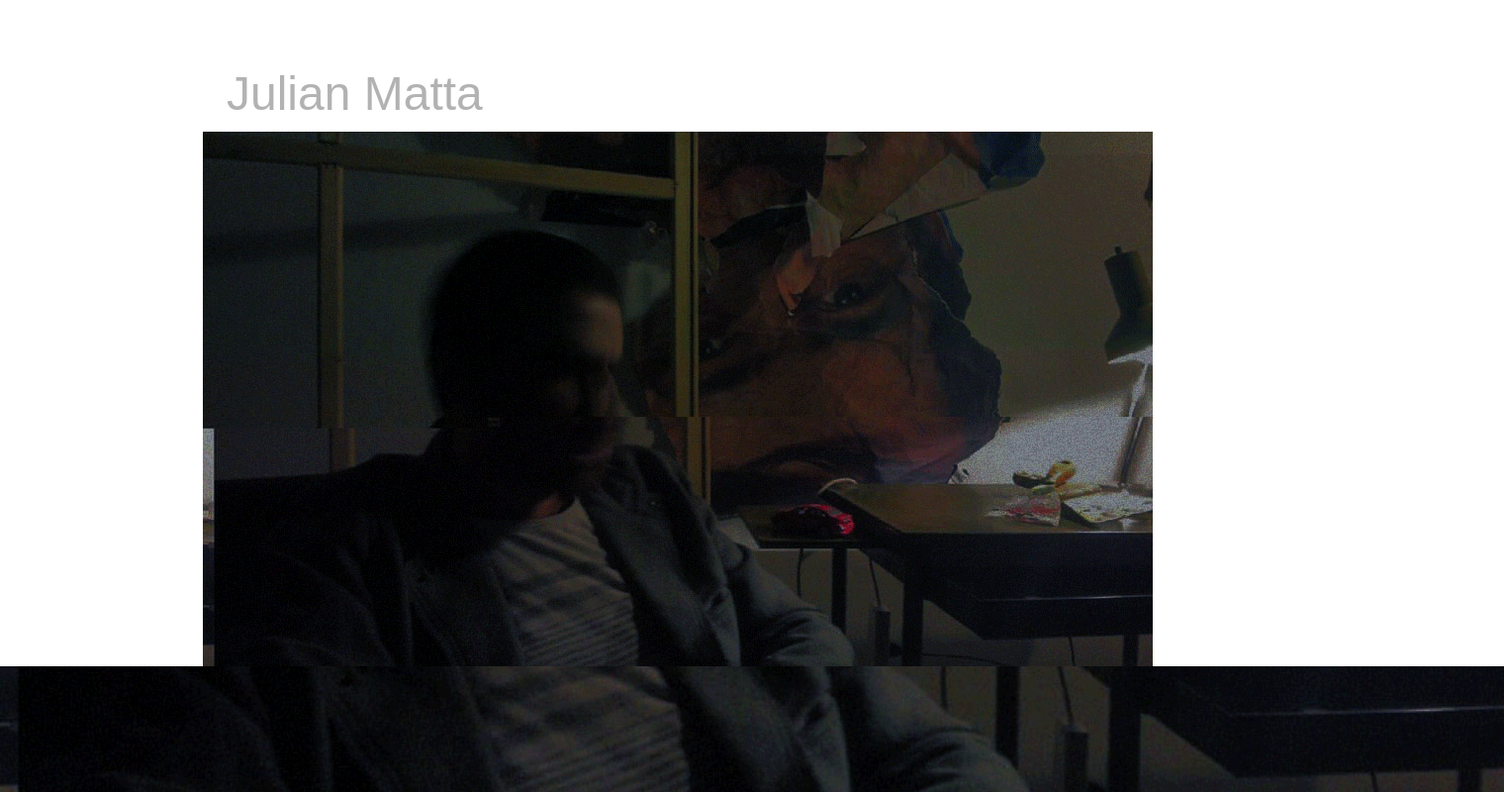
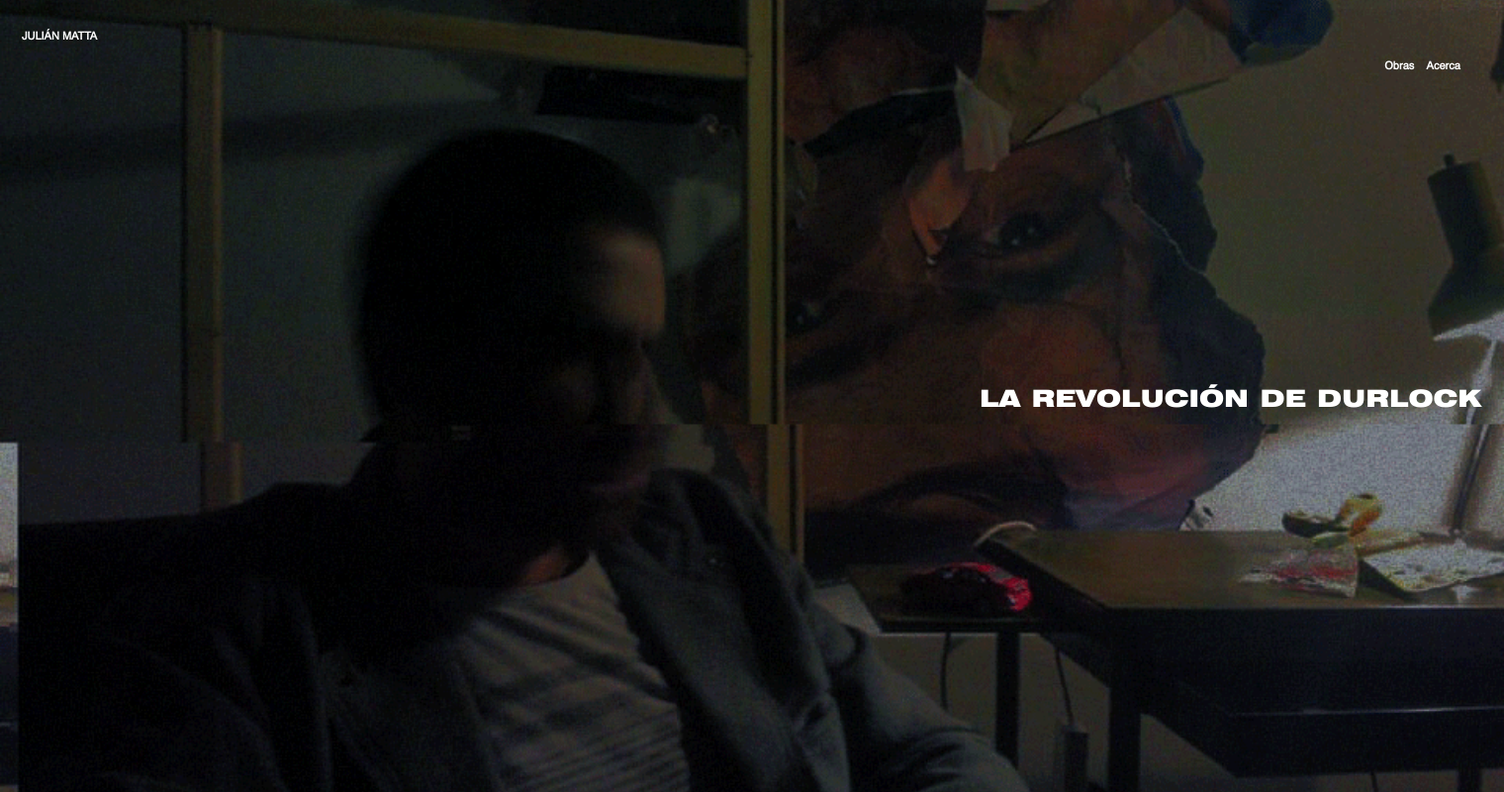
Before and after one commit to diegoduncan21/matta, a Django app: page / in a window 1520 px wide. Shown: the whole page at 99% size. Run offline with Django 3.2, Linux system fonts and the light colour scheme; parts of the project's set-up code (start-up, migrations or seed data) failed here and were passed over; some libraries are stand-ins or nearby versions.

Commit message:
home modificado

```diff
--- a/config/settings/common.py
+++ b/config/settings/common.py
@@ -45,7 +45,7 @@
 # Apps specific for this project go here.
 LOCAL_APPS = (
     'matta.users',  # custom users app
-    # Your stuff: custom apps go here
+    'matta.profile', # Your stuff: custom apps go here
 )
 
 # See: https://docs.djangoproject.com/en/dev/ref/settings/#installed-apps
--- a/config/urls.py
+++ b/config/urls.py
@@ -11,7 +11,9 @@
 urlpatterns = [
     url(r'^$', TemplateView.as_view(template_name='pages/home.html'), name="home"),
     url(r'^about/$', TemplateView.as_view(template_name='pages/about.html'), name="about"),
-
+    url(r'^slide/$', TemplateView.as_view(template_name='pages/slide.html'), name="slide"),
+    url(r'^cv/$', 'matta.profile.views.cv', name="cv"),
+    #add more pages here
     # Django Admin, use {% url 'admin:index' %}
     url(settings.ADMIN_URL, include(admin.site.urls)),
 
--- a/matta/static/css/project.css
+++ b/matta/static/css/project.css
@@ -38,7 +38,7 @@
 }
 @import url(http://fonts.googleapis.com/css?family=Advent+Pro:100);
 html {
-  background:  url(images/matta-home.gif) no-repeat center center fixed;
+  background:  url(/static/images/matta-home.gif) no-repeat center center fixed;
   background-size: cover;
 }
 h1{
@@ -50,3 +50,96 @@
 body {
     height: 100%;
 }
+@font-face{
+  font-family: swiss;
+  src:url(/static/fonts/Swiss721SWA.ttf);
+}
+@font-face{
+  font-family: swissblack;
+  src:url(/static/fonts/Swiss721BlackExtended.ttf);
+}
+#home{
+  position: absolute;
+  top: 390px;
+  left: 990px;
+  width: 509px;
+  font-family: swissblack;
+  font-size: 24px;
+}
+.top{
+  position: absolute;
+  top:30px;
+  left: 22px;
+  font-family: swiss;
+  font-size: 11px;
+  font-weight: 800;
+  color: #fff;
+}
+.rig{
+  right: 22px;
+}
+.top.rig {
+  display: inline;
+  position: absolute;
+  top: 30px;
+  left: 80%;
+
+}
+.top.rig2 {
+  display: inline;
+  position: absolute;
+  top: 30px;
+  left: 65%;
+
+}
+/* glitch */
+@import "compass/css3";
+
+.glitch{
+  color:white;
+  font-size:100px;
+  position:relative;
+  width:400px;
+  margin:0 auto;
+}
+@keyframes noise-anim{
+  $steps:20;
+  @for $i from 0 through $steps{
+    #{percentage($i*(1/$steps))}{
+      clip:rect(random(100)+px,9999px,random(100)+px,0);
+    }
+  }
+}
+.glitch:after{
+  content:attr(data-text);
+  position:absolute;
+  left:2px;
+  text-shadow:-1px 0 red;
+  top:0;
+  color:white;
+  background:black;
+  overflow:hidden;
+  clip:rect(0,900px,0,0);
+  animation:noise-anim 2s infinite linear alternate-reverse;
+}
+
+@keyframes noise-anim-2{
+  $steps:20;
+  @for $i from 0 through $steps{
+    #{percentage($i*(1/$steps))}{
+      clip:rect(random(100)+px,9999px,random(100)+px,0);
+    }
+  }
+}
+.glitch:before{
+  content:attr(data-text);
+  position:absolute;
+  left:-2px;
+  text-shadow:1px 0 blue;
+  top:0;
+  color:white;
+  background:black;
+  overflow:hidden;
+  clip:rect(0,900px,0,0);
+  animation:noise-anim-2 3s infinite linear alternate-reverse;
+}
--- a/matta/templates/base.html
+++ b/matta/templates/base.html
@@ -30,6 +30,7 @@
   </head>
 
   <body>
+    {% block header %}
 
     <div class="m-b">
       <nav class="navbar navbar-dark navbar-static-top bg-inverse">
@@ -71,6 +72,7 @@
         </div>
       </nav>
     </div>
+    {% endblock header %}
 
     <div class="container">
 
--- a/matta/templates/pages/home.html
+++ b/matta/templates/pages/home.html
@@ -1,7 +1,14 @@
 {% extends "base.html" %}
 
+{% block header %}
+{% endblock header %}
+
 {% block content %}
-    <h1>Julian Matta</h1>
-	<img src="images/matta-home.gif">
+    <h3 class="top">JULIÁN MATTA</h3>
+    <h1 id="home" class="glitch" data-text="LA REVOLUCIÓN DE DURLOCK">LA REVOLUCIÓN DE DURLOCK</h1>
+    <ul class="top rig">
+        <h3 class="top rig2">Obras</h3>
+        <h3 class="top rig">Acerca</h3>
+    </ul>
 
 {% endblock content %}
```
Also changed, not shown: matta/profile/views.py (added, +10 -0 lines), matta/templates/pages/slide.html (added, +8 -0 lines), matta/profile/__init__.py (added), matta/static/fonts/Swiss721BlackExtended.ttf (added), matta/static/fonts/Swiss721SWA.ttf (added), matta/static/fonts/cour.ttf (added), 2 other files.
